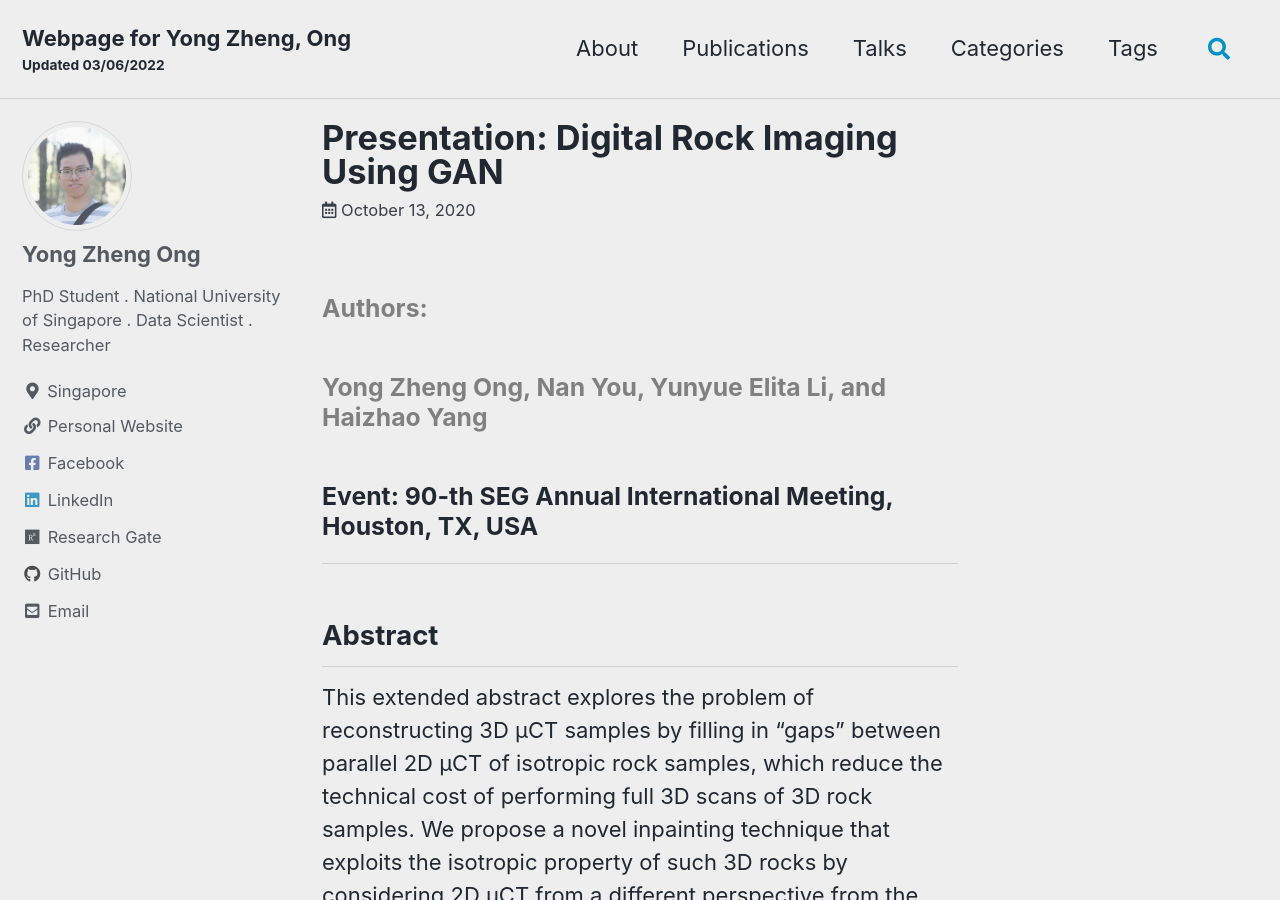
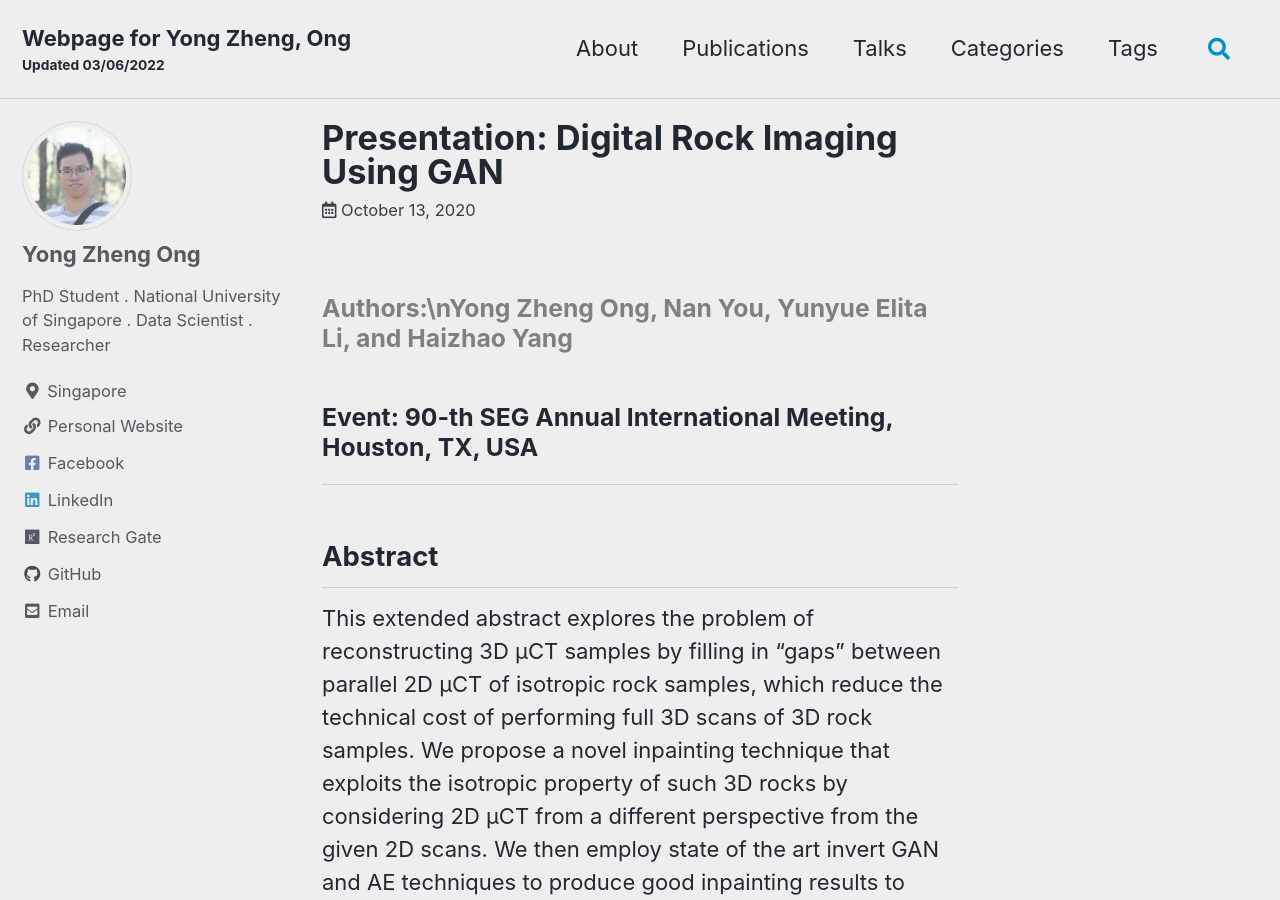
Before and after one commit to ongyongzheng/ongyongzheng.github.io, a Jekyll site: the page built from _posts/2020-10-13-talk-digitalrock.md, in a window 1280 px wide and 900 px high. Built offline with Jekyll 4.4.1, drawn with Linux system fonts in a browser that asks for light colours; cached includes are drawn as plain includes.

Commit message:
Update 2020-10-13-talk-digitalrock.md

```diff
--- a/_posts/2020-10-13-talk-digitalrock.md
+++ b/_posts/2020-10-13-talk-digitalrock.md
@@ -10,9 +10,7 @@ tags:
   - Image Processing
 ---
 
-### <span style="color: grey;">Authors:</span>
-
-### <span style="color: grey;">Yong Zheng Ong, Nan You, Yunyue Elita Li, and Haizhao Yang</span>
+### <span style="color: grey;">Authors:\nYong Zheng Ong, Nan You, Yunyue Elita Li, and Haizhao Yang</span>
 
 ### Event: 90-th SEG Annual International Meeting, Houston, TX, USA
 
```
